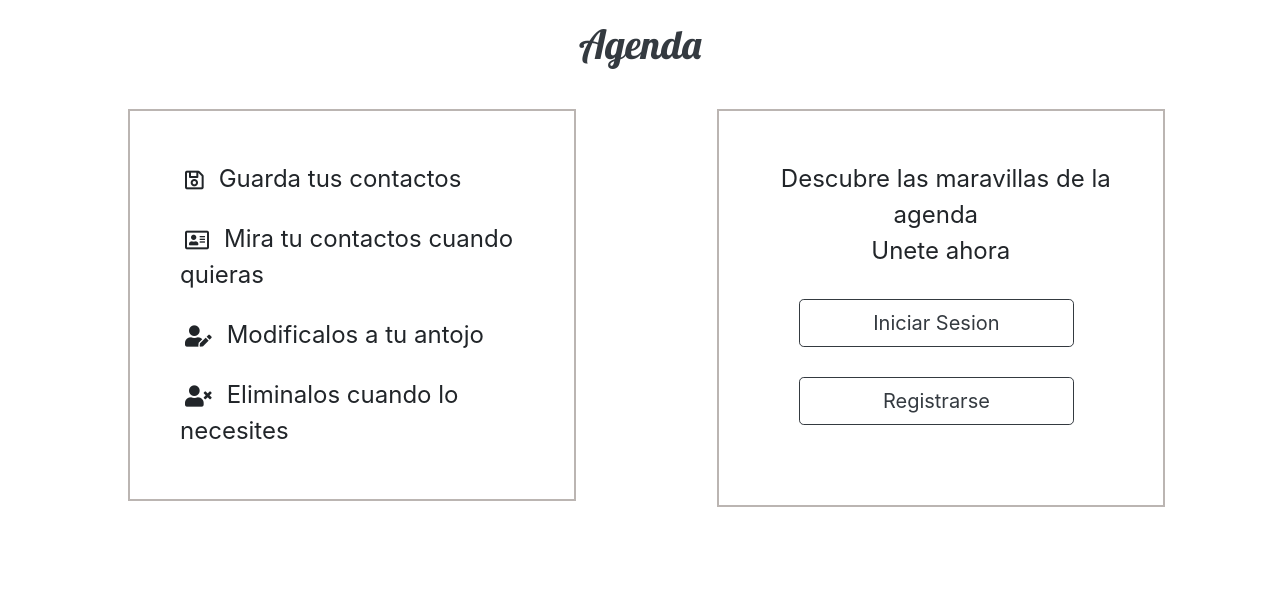
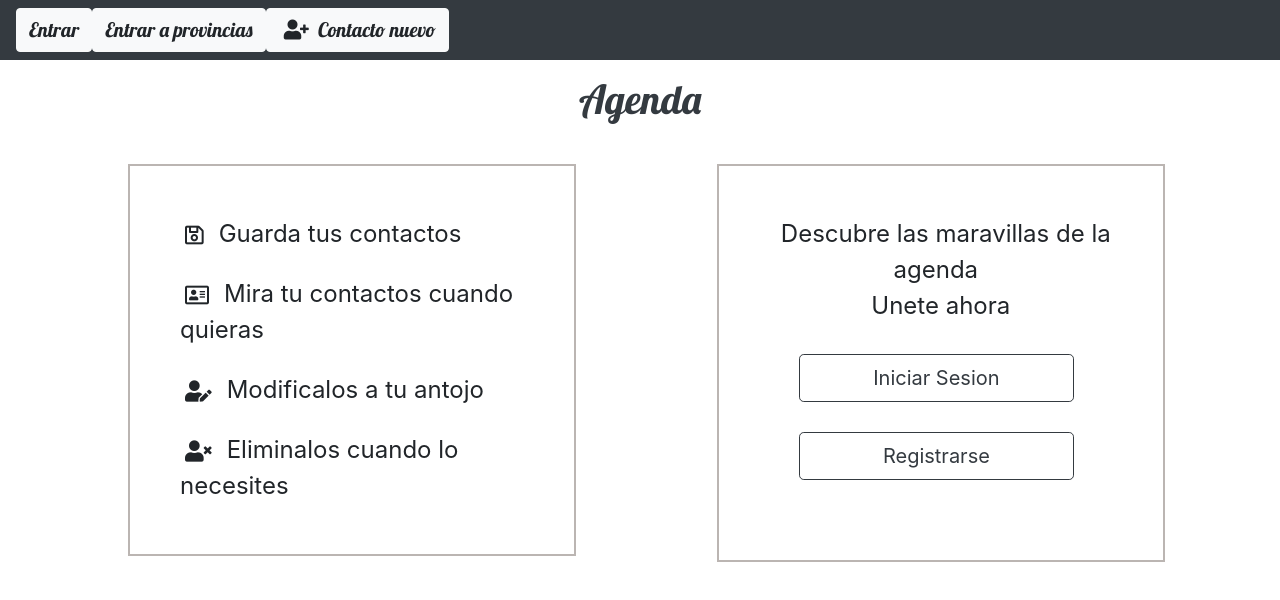
Before and after one commit to grupo01lucatic/Proyecto02-Angular, an Angular app in the folder Proyecto02-Cliente/: page /header in a window 1280 px wide. Before the commit this address led to /. Shown: the top 600 px of the page. Built offline with nearby package versions, Linux system fonts and the light colour scheme.

Commit message:
23. crear componente  header

```diff
--- a/Proyecto02-Cliente/src/app/app-routing.module.ts
+++ b/Proyecto02-Cliente/src/app/app-routing.module.ts
@@ -1,7 +1,9 @@
 import { NgModule } from '@angular/core';
 import { Routes, RouterModule } from '@angular/router';
+import { HeaderComponent } from './header/header.component';
 
 const routes: Routes = [
+  {path: 'header', component: HeaderComponent}
 ];
 
 @NgModule({
--- a/Proyecto02-Cliente/src/app/app.component.css
+++ b/Proyecto02-Cliente/src/app/app.component.css
@@ -7,15 +7,14 @@ body {
     background-color: #F5F0EE;
 }
 
-header .input-group {
-    padding-top: 10px
-}
 
 h1 {
     text-align: center;
     font-family: 'Lobster', cursive;
     padding: 20px;
     color: #343a40;
+    margin-top: 55px;
+
 }
 
 span {
--- a/Proyecto02-Cliente/src/app/app.component.html
+++ b/Proyecto02-Cliente/src/app/app.component.html
@@ -1,3 +1,4 @@
+<app-header></app-header>
 <h1>Agenda</h1>
         <div id="izquierdo">
         <div class="paddign"><i class="far fa-save fa-lg"></i>
--- a/Proyecto02-Cliente/src/app/app.module.ts
+++ b/Proyecto02-Cliente/src/app/app.module.ts
@@ -3,10 +3,12 @@ import { NgModule } from '@angular/core';
 
 import { AppRoutingModule } from './app-routing.module';
 import { AppComponent } from './app.component';
+import { HeaderComponent } from './header/header.component';
 
 @NgModule({
   declarations: [
-    AppComponent
+    AppComponent,
+    HeaderComponent
   ],
   imports: [
     BrowserModule,
--- /dev/null
+++ b/Proyecto02-Cliente/src/app/header/header.component.css
@@ -0,0 +1,41 @@
+/* Globals */
+main > .container {
+    padding: 100px 15px 0;
+}
+
+body {
+    background-color: #F5F0EE;
+}
+
+header {
+    padding-bottom: 10px
+}
+
+
+span {
+    padding: 10px;
+    font-size: 1.5em;
+}
+
+
+i {
+    padding: 5px;
+}
+
+
+.btn-lg {
+    display: block;
+    float: none;
+    margin: 1.5em;
+    align-content: center;
+    position:relative;
+    display: block;
+    margin: 5 auto;
+    width: 80%;
+
+}
+
+a{
+    font-size: 20px;
+    font-family: 'Lobster', cursive;
+}
--- /dev/null
+++ b/Proyecto02-Cliente/src/app/header/header.component.html
@@ -0,0 +1,7 @@
+<div class="header">
+    <nav class="navbar navbar-expand-md navbar-dark fixed-top bg-dark">
+            <a type="button" th:href="@{/iraListarContacto}" class="btn btn-light navbar-expand-rg float-right">Entrar</a>
+            <a type="button" th:href="@{/iraListarProvincia}" class="btn btn-light navbar-expand-rg float-right">Entrar a provincias</a>
+            <a type="button" th:href="@{/iracreateuser}" class="btn btn-light navbar-expand-rg"><i class="fas fa-user-plus"></i> Contacto nuevo</a>
+    </nav>
+</div>
--- /dev/null
+++ b/Proyecto02-Cliente/src/app/header/header.component.ts
@@ -0,0 +1,15 @@
+import { Component, OnInit } from '@angular/core';
+
+@Component({
+  selector: 'app-header',
+  templateUrl: './header.component.html',
+  styleUrls: ['./header.component.css']
+})
+export class HeaderComponent implements OnInit {
+
+  constructor() { }
+
+  ngOnInit() {
+  }
+
+}
```
Also changed, not shown: 1 other file (tests, documents, lock files or other folders).
